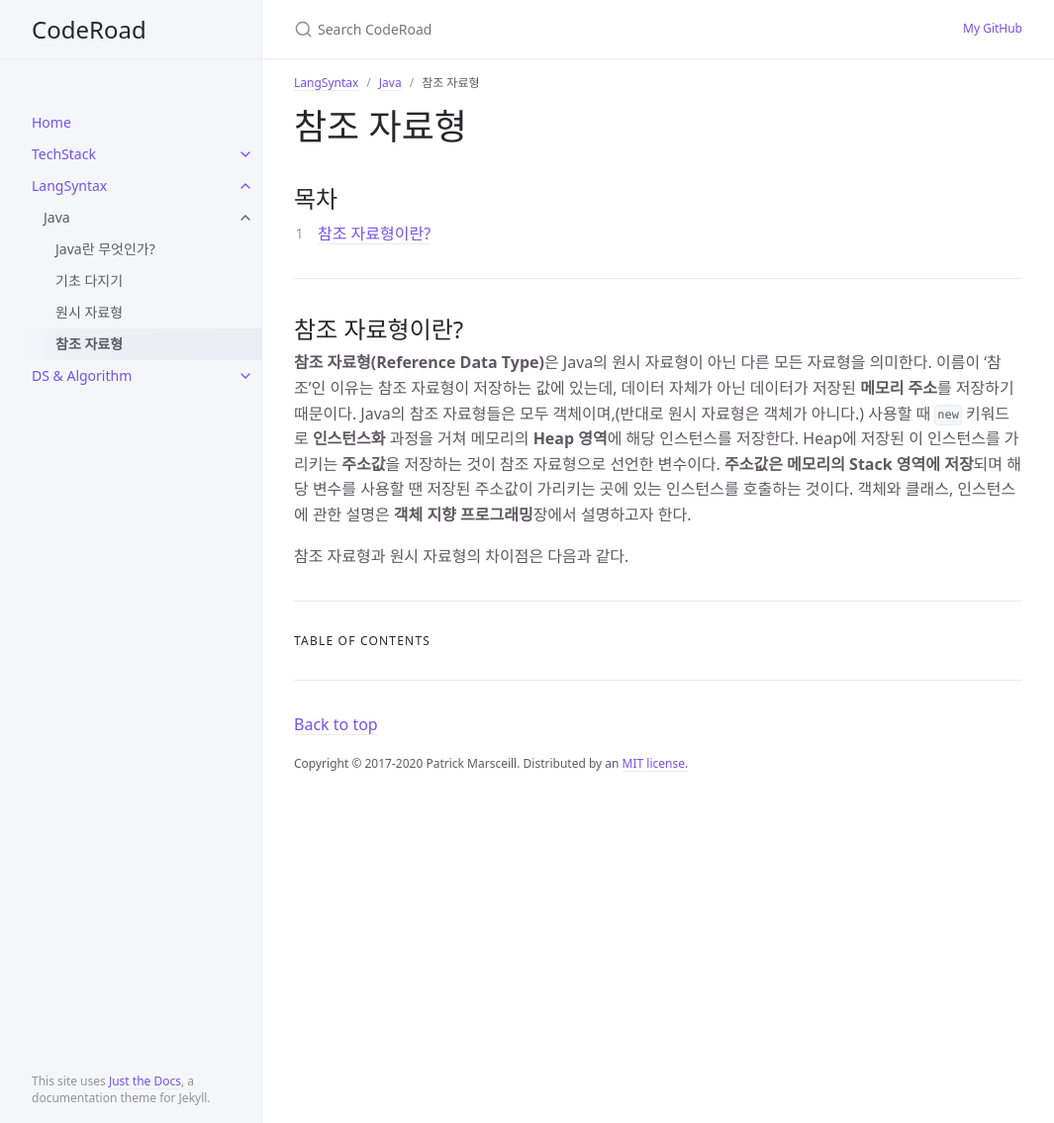
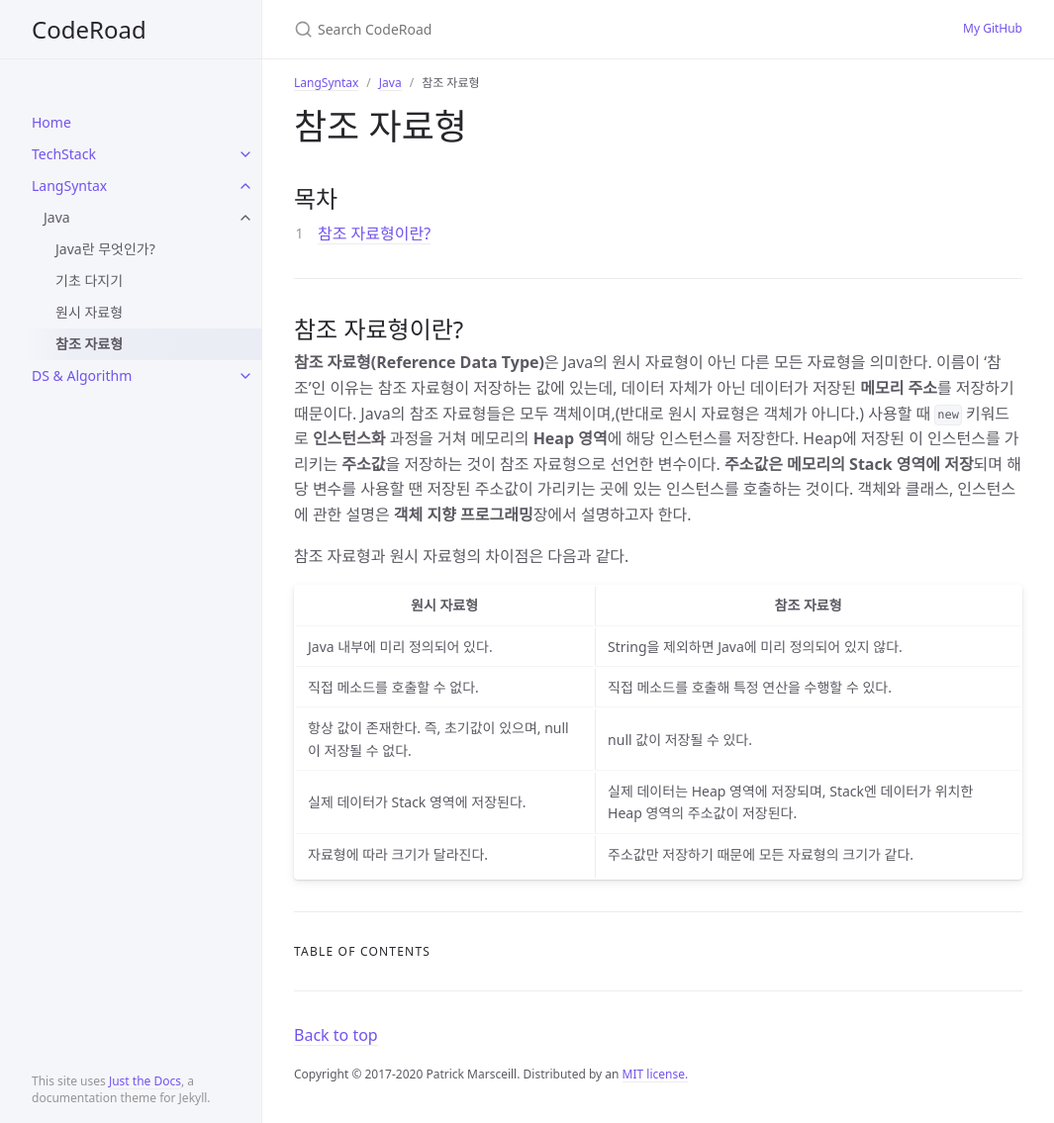
Before and after one commit to hangillee/hangillee.github.io, a Jekyll site: the page built from docs/LangSyntax/Java/04.md, in a window 1280 px wide and 1135 px high. Shown: the whole window at 99% size, without its empty margins (107-1172 px from the left). Built offline with Jekyll 4.4.1, drawn with Linux system fonts in a browser that asks for light colours.

Commit message:
CHORE Edit page

```diff
--- a/docs/LangSyntax/Java/04.md
+++ b/docs/LangSyntax/Java/04.md
@@ -23,3 +23,29 @@ permalink: docs/langsyntax/java/04
 **참조 자료형(Reference Data Type)**은 Java의 원시 자료형이 아닌 다른 모든 자료형을 의미한다. 이름이 '참조'인 이유는 참조 자료형이 저장하는 값에 있는데, 데이터 자체가 아닌 데이터가 저장된 **메모리 주소**를 저장하기 때문이다. Java의 참조 자료형들은 모두 객체이며,(반대로 원시 자료형은 객체가 아니다.) 사용할 때 `new` 키워드로 **인스턴스화** 과정을 거쳐 메모리의 **Heap 영역**에 해당 인스턴스를 저장한다. Heap에 저장된 이 인스턴스를 가리키는 **주소값**을 저장하는 것이 참조 자료형으로 선언한 변수이다. **주소값은 메모리의 Stack 영역에 저장**되며 해당 변수를 사용할 땐 저장된 주소값이 가리키는 곳에 있는 인스턴스를 호출하는 것이다. 객체와 클래스, 인스턴스에 관한 설명은 **객체 지향 프로그래밍**장에서 설명하고자 한다.
 
 참조 자료형과 원시 자료형의 차이점은 다음과 같다.
+<table>
+    <tr>
+        <th>원시 자료형</th>
+        <th>참조 자료형</th>
+    </tr>
+    <tr>
+        <td>Java 내부에 미리 정의되어 있다.</td>
+        <td>String을 제외하면 Java에 미리 정의되어 있지 않다.</td>
+    </tr>
+    <tr>
+        <td>직접 메소드를 호출할 수 없다.</td>
+        <td>직접 메소드를 호출해 특정 연산을 수행할 수 있다.</td>
+    </tr>
+    <tr>
+        <td>항상 값이 존재한다. 즉, 초기값이 있으며, null이 저장될 수 없다.</td>
+        <td>null 값이 저장될 수 있다.</td>
+    </tr>
+    <tr>
+        <td>실제 데이터가 Stack 영역에 저장된다.</td>
+        <td>실제 데이터는 Heap 영역에 저장되며, Stack엔 데이터가 위치한 Heap 영역의 주소값이 저장된다.</td>
+    </tr>
+    <tr>
+        <td>자료형에 따라 크기가 달라진다.</td>
+        <td>주소값만 저장하기 때문에 모든 자료형의 크기가 같다.</td>
+    </tr>
+</table>
```
